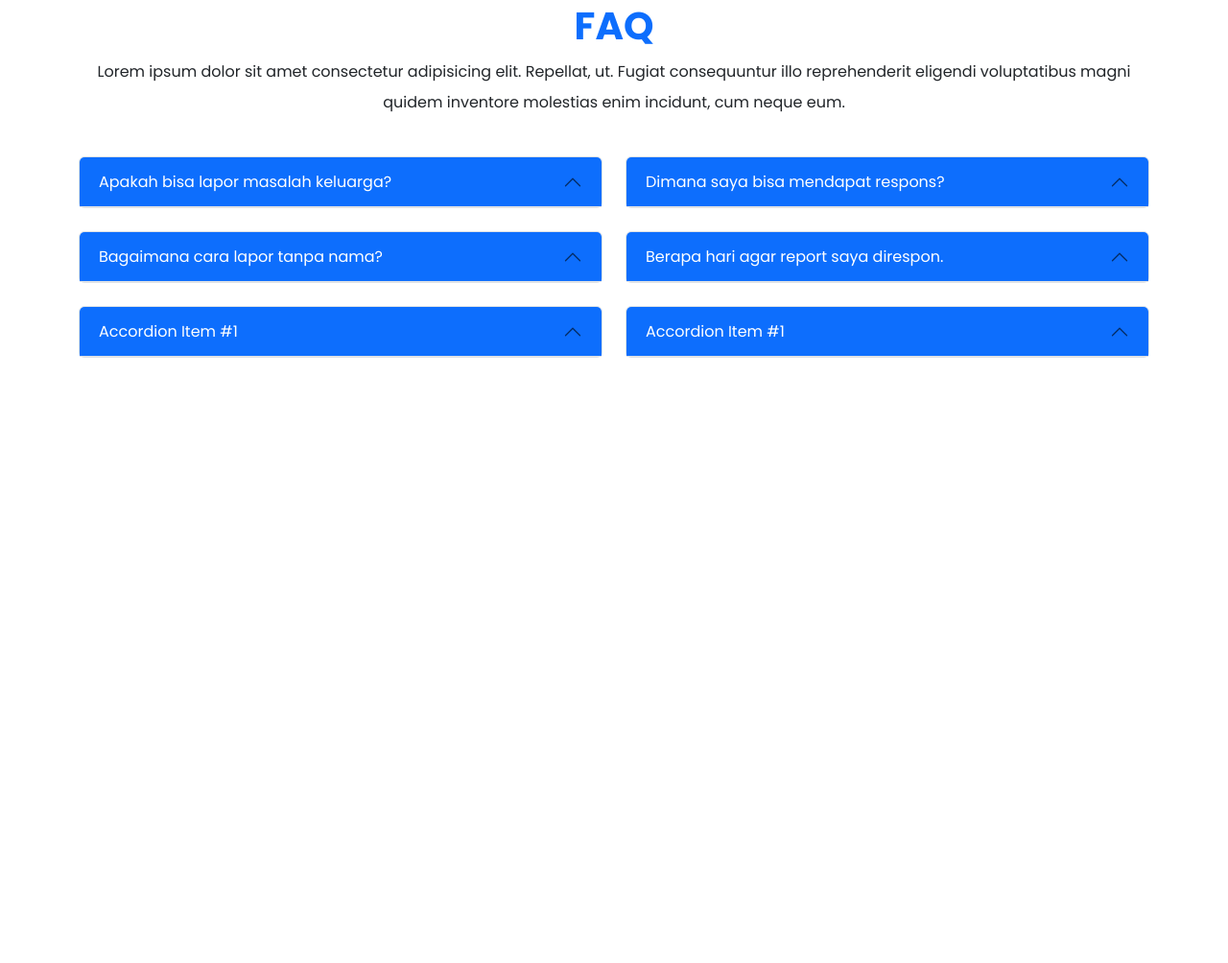
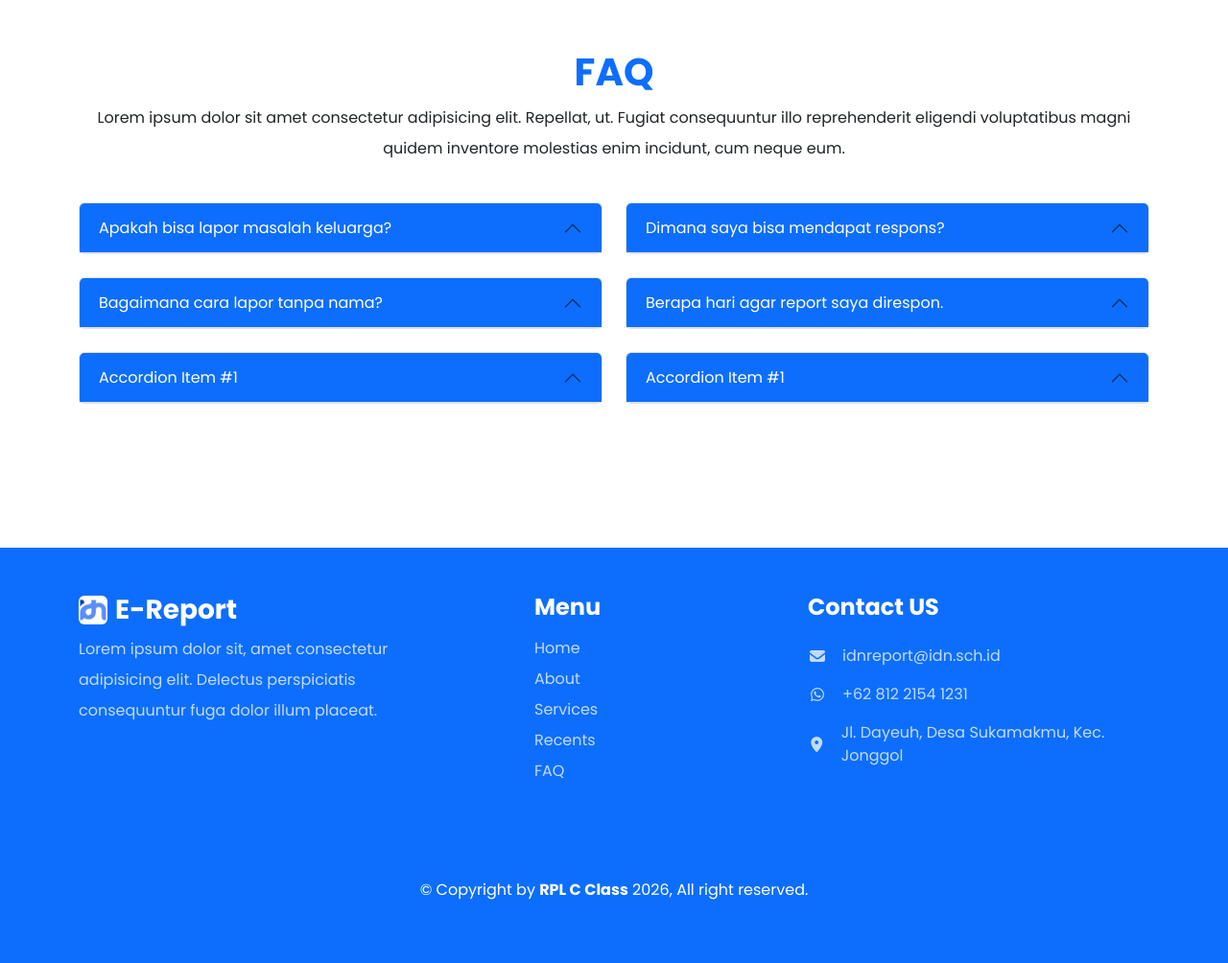
Before and after one commit to ammarayyasy/e-report-rpl-c-26, a plain HTML site: page index.html in a window 1280 px wide. Shown: the part 2669-3673 px from the top of the page at 96% size. Before the commit the page ends 3092 px from the top, so only its background shows below. Drawn offline with nearby package versions, Linux system fonts and the light colour scheme.

Commit message:
footer & link

```diff
--- a/assets/style.css
+++ b/assets/style.css
@@ -17,6 +17,23 @@ section {
     width: 50%;
 }
 
+footer {
+    margin-top: 100px;
+    padding-bottom: 20px;
+}
+
+.footer-link {
+    opacity: 75%;
+}
+
+.footer-link:hover {
+    opacity: 100%;
+}
+
+.copyright {
+    margin-top: 100px;
+}
+
 @media screen and (max-width:510px){
     .hero .col img {
         width: 100%;
--- a/index.html
+++ b/index.html
@@ -36,19 +36,19 @@
             <div class="collapse navbar-collapse" id="navbarNav">
                 <ul class="navbar-nav ms-auto gap-4 pt-4 pt-lg-0">
                     <li class="nav-item">
-                        <a class="nav-link text-primary" href="#">Home</a>
+                        <a class="nav-link text-primary" href="#hero">Home</a>
                     </li>
                     <li class="nav-item">
-                        <a class="nav-link text-primary" href="#">About</a>
+                        <a class="nav-link text-primary" href="#about">About</a>
                     </li>
                     <li class="nav-item">
-                        <a class="nav-link text-primary" href="#">Services</a>
+                        <a class="nav-link text-primary" href="#services">Services</a>
                     </li>
                     <li class="nav-item">
-                        <a class="nav-link text-primary" href="#">Recent</a>
+                        <a class="nav-link text-primary" href="#recent">Recent</a>
                     </li>
                     <li class="nav-item">
-                        <a class="nav-link text-primary" href="#">FAQ</a>
+                        <a class="nav-link text-primary" href="#faq">FAQ</a>
                     </li>
                 </ul>
             </div>
@@ -133,7 +133,7 @@
                     inventore ut odit distinctio eius labore impedit, blanditiis explicabo assumenda? Ea, tempora nam?
                 </p>
             </div>
-            <div class="row">
+            <div class="row mb-4">
                 <div class="col-12 col-md-6 col-lg-4 mb-4">
                     <div class="card">
                         <p style="background-color: rgba(0, 0, 0, 0.3);" class="position-absolute text-white px-3 py-2">Akademik</p>
@@ -174,11 +174,14 @@
                     </div>
                 </div>
             </div>
+            <a class="text-center d-block link-offset-2 link-offset-3-hover link-underline link-underline-opacity-0 link-underline-opacity-75-hover" href="#">
+                Lebih banyak <i class="fa-solid fa-arrow-right"></i>
+            </a>
         </div>
     </section>
 
     <!-- FAQ Section -->
-    <section>
+    <section id="faq">
         <div class="container">
             <div class="row text-center">
                 <h1 class="fw-bold text-primary">FAQ</h1>
@@ -275,6 +278,48 @@
         </div>
     </section>
 
+    <!-- footer -->
+    <footer class="bg-primary py-5">
+        <div class="container">
+            <div class="row justify-content-between row-gap-5 row-gap-md-0">
+                <div class="col-md-4 text-white">
+                    <div class="d-flex align-items-center gap-2 mb-2">
+                        <img class="rounded" src="./assets/image/logo.jpg" width="30" alt="">
+                        <h3 class="mb-0 fw-bold">E-Report</h3>
+                    </div>
+                    <p class="opacity-75 lh-lg mb-0">Lorem ipsum dolor sit, amet consectetur adipisicing elit. Delectus perspiciatis consequuntur fuga dolor illum placeat.</p>
+                </div>
+                <div class="col-md-2 text-white d-flex flex-column gap-2">
+                    <h4 class="fw-bold">Menu</h4>
+                    <a class="text-white text-decoration-none footer-link" href="#hero">Home</a>
+                    <a class="text-white text-decoration-none footer-link" href="#about">About</a>
+                    <a class="text-white text-decoration-none footer-link" href="#services">Services</a>
+                    <a class="text-white text-decoration-none footer-link" href="#recent">Recents</a>
+                    <a class="text-white text-decoration-none footer-link" href="#faq">FAQ</a>
+                </div>
+                <div class="col-md-4 d-flex flex-column gap-3">
+                    <h4 class="fw-bold text-white">Contact US</h4>
+                    <a target="_blank" class="text-white text-decoration-none footer-link d-flex align-items-center gap-3" href="mailto:idnreport@idn.sch.id">
+                        <i class="fa-solid fa-envelope"></i>
+                        idnreport@idn.sch.id
+                    </a>
+                    <a target="_blank" class="text-white text-decoration-none footer-link d-flex align-items-center gap-3" href="https://wa.me/6281221541231">
+                        <i class="fa-brands fa-whatsapp"></i>
+                        +62 812 2154 1231
+                    </a>
+                    <a target="_blank" class="text-white text-decoration-none footer-link d-flex align-items-center gap-3" href="https://maps.app.goo.gl/VqHKPdn6TfxgRT7L7">
+                        <i class="fa-solid fa-location-dot"></i>
+                        Jl. Dayeuh, Desa Sukamakmu, Kec. Jonggol
+                    </a>
+                </div>
+            </div>
+
+            <div class="copyright text-white text-center">
+                <p>&copy; Copyright by <span class="fw-bold">RPL C Class</span> 2026, All right reserved.</p>
+            </div>
+        </div>
+    </footer>
+
 
     <!-- js bootsrap -->
     <script src="https://cdn.jsdelivr.net/npm/@popperjs/core@2.11.8/dist/umd/popper.min.js"
```
